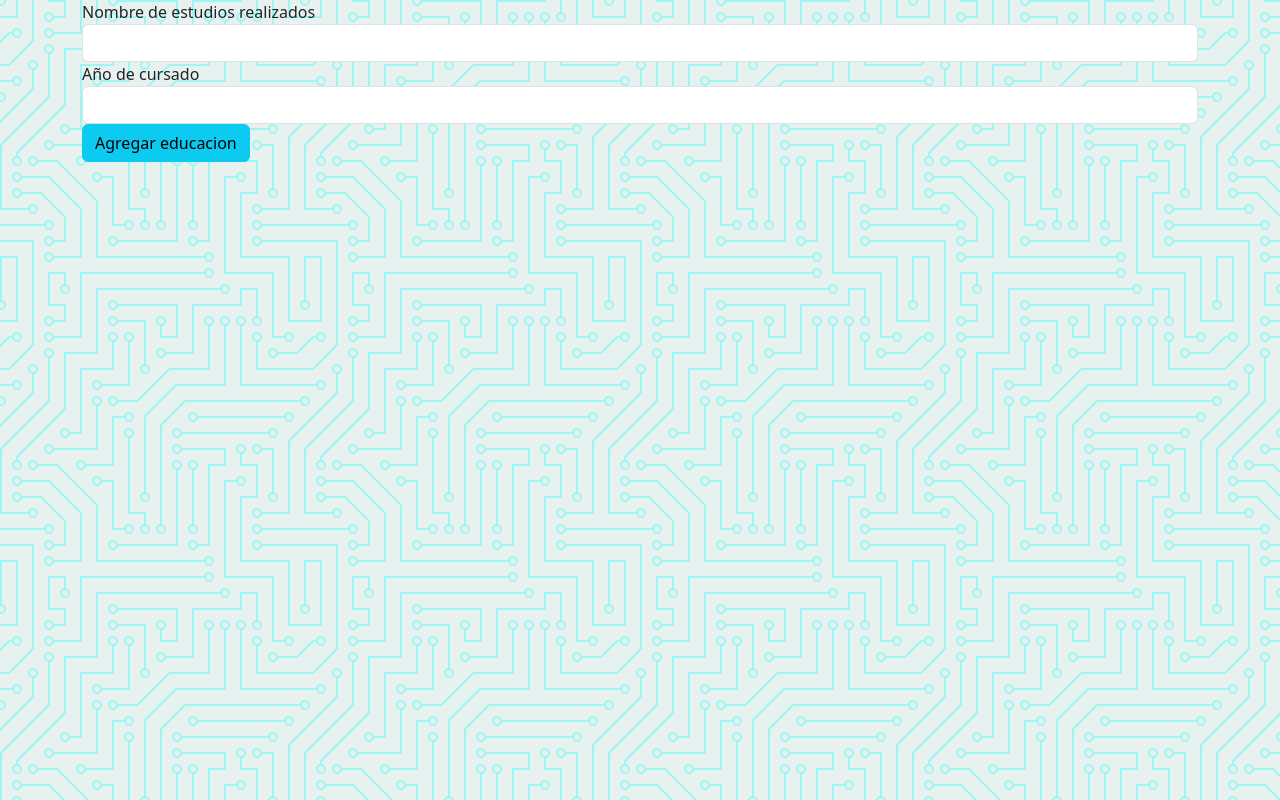
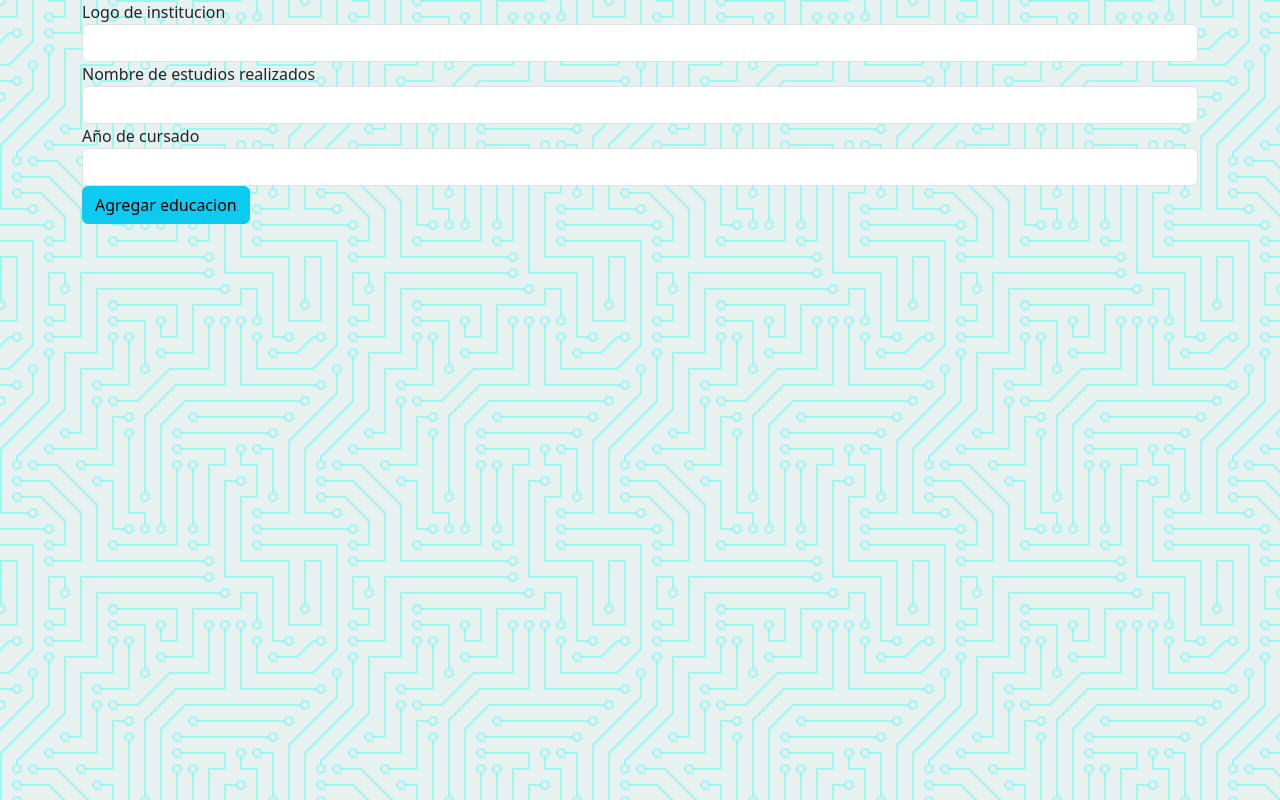
Before and after one commit to lucasalbornoz04/front-angular, an Angular app in the folder front/: page /nuevaEdu in a window 1280 px wide. Built offline with nearby package versions, Linux system fonts and the light colour scheme.

Commit message:
nuevos botones

```diff
--- a/front/src/app/components/education/education.component.html
+++ b/front/src/app/components/education/education.component.html
@@ -6,31 +6,17 @@
         Agregar Educacion
       </button>
     </div>
-      <ul class="list-group" *ngFor="let Educacion of educacion">
+      <ul class="list-group col-lg-12" *ngFor="let Educacion of educacion">
           <li class="list-group-item d-flex justify-content-between align-items-center">
+            <img src="{{Educacion.logoEdu}}" alt="" srcset="">
             <h4>{{Educacion.nombreEdu}}</h4>
             <span class="badge bg-primary rounded-pill">{{(Educacion.fechaEdu)}}</span>
+            <div *ngIf="isLogged">
+              <button class="btn  btn-danger" (click)="delete(Educacion.id)">
+                <img src="../../../assets/svg/bx-x.svg" alt="">
+              </button>
+            </div>
           </li>
       </ul>
   </div>
 </section>
-
-
-<!-- prubeas -->
-<!-- <section>
-    <h3>Education</h3>
-      <ul class="list-group">
-          <li class="list-group-item d-flex justify-content-between align-items-center">
-            Curso 1
-            <span class="badge bg-primary rounded-pill">(año)</span>
-          </li>
-          <li class="list-group-item d-flex justify-content-between align-items-center">
-            Curso 2
-            <span class="badge bg-primary rounded-pill">(año)</span>
-          </li>
-          <li class="list-group-item d-flex justify-content-between align-items-center">
-            Curso 3
-            <span class="badge bg-primary rounded-pill">(año)</span>
-          </li>
-      </ul>
-</section> -->
--- a/front/src/app/components/education/new-education.component.html
+++ b/front/src/app/components/education/new-education.component.html
@@ -1,6 +1,10 @@
 <div class="container">
     <div class="row">
         <form (ngSubmit)="onCreate()" novalidate #f="ngForm">
+            <div class="form-group">
+                <label for="logoEdu">Logo de institucion</label>
+                <input type="text" class="form-control" id="logoEdu" name="logoEdu" [(ngModel)]="logoEdu" required>
+            </div>
             <div class="form-group">
                 <label for="nombreEdu">Nombre de estudios realizados</label>
                 <input type="text" class="form-control" id="nombreEdu" name="nombreEdu" [(ngModel)]="nombreEdu" required>
--- a/front/src/app/components/education/new-education.component.ts
+++ b/front/src/app/components/education/new-education.component.ts
@@ -11,6 +11,7 @@ import { EducacionService } from 'src/app/service/educacion.service';
 export class NewEducationComponent implements OnInit {
   nombreEdu: string;
   fechaEdu: string;
+  logoEdu: string;
 
   constructor(private educacionS: EducacionService, private router: Router) { }
 
@@ -18,7 +19,7 @@ export class NewEducationComponent implements OnInit {
   }
 
   onCreate(): void {
-    const educacion = new Educacion(this.nombreEdu, this.fechaEdu);
+    const educacion = new Educacion(this.nombreEdu, this.fechaEdu, this.logoEdu);
     this.educacionS.save(educacion).subscribe(
       data=>{
         alert("Educacion añadida correctamente");
--- a/front/src/app/model/educacion.ts
+++ b/front/src/app/model/educacion.ts
@@ -2,9 +2,11 @@ export class Educacion {
     id?: number;
     nombreEdu: string;
     fechaEdu: string;
+    logoEdu: string;
 
-    constructor(nombreEdu: string, fechaEdu: string){
+    constructor(nombreEdu: string, fechaEdu: string, logoEdu: string){
         this.nombreEdu = nombreEdu;
         this.fechaEdu = fechaEdu;
+        this.logoEdu = logoEdu;
     }
 }
```
